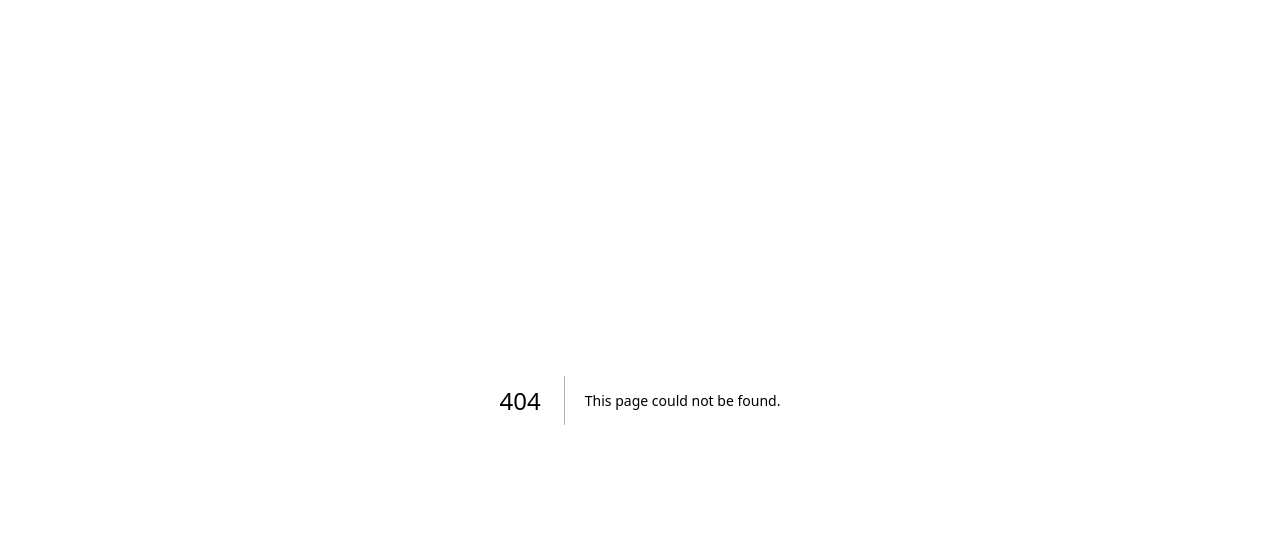
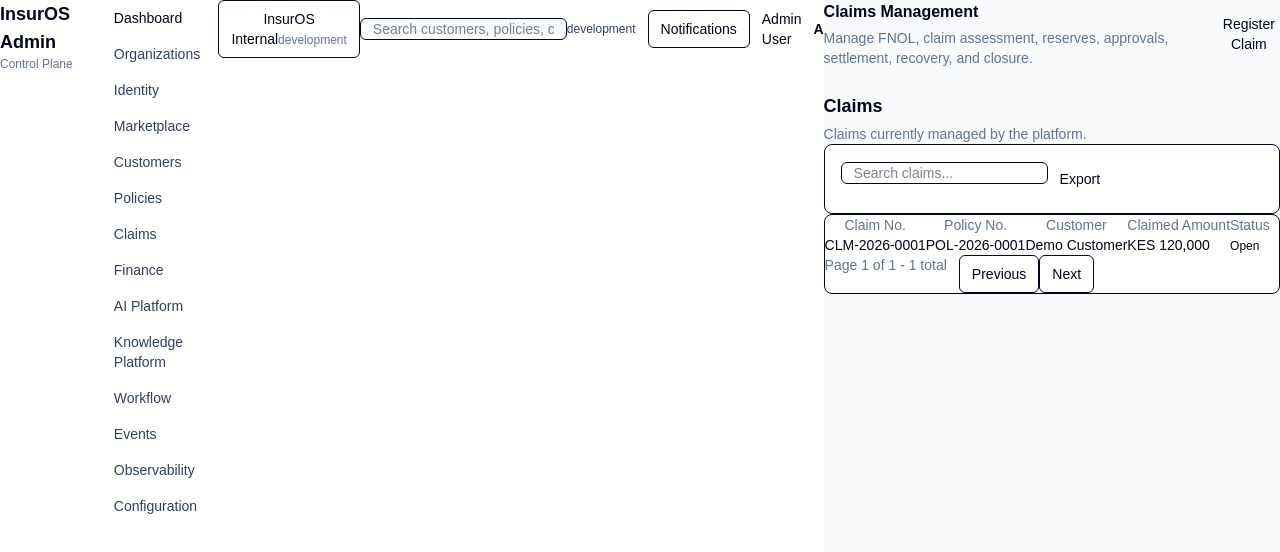
Before and after one commit to Bucrepinfo-lab/InsurOS, a Next.js app in the folder apps/admin/: page /dashboard/claims in a window 1280 px wide. Before the commit this address had no page. Shown: the top 552 px of the page. Built offline with nearby package versions, Linux system fonts and the light colour scheme; no server answers.

Commit message:
feat(claims): add claims list foundation

```diff
--- /dev/null
+++ b/apps/admin/src/app/dashboard/claims/page.tsx
@@ -0,0 +1,59 @@
+import {
+  Badge,
+  Button,
+  DomainEntityList,
+  DomainModulePage,
+  type DataTableColumn
+} from '@insuros/ui';
+
+type ClaimRow = {
+  claimNumber: string;
+  policyNumber: string;
+  customer: string;
+  status: string;
+  amount: string;
+};
+
+const claims: ClaimRow[] = [
+  {
+    claimNumber: 'CLM-2026-0001',
+    policyNumber: 'POL-2026-0001',
+    customer: 'Demo Customer',
+    status: 'Open',
+    amount: 'KES 120,000'
+  }
+];
+
+const columns: DataTableColumn<ClaimRow>[] = [
+  { key: 'claimNumber', header: 'Claim No.' },
+  { key: 'policyNumber', header: 'Policy No.' },
+  { key: 'customer', header: 'Customer' },
+  { key: 'amount', header: 'Claimed Amount' },
+  {
+    key: 'status',
+    header: 'Status',
+    render: (row) => <Badge tone='warning'>{row.status}</Badge>
+  }
+];
+
+export default function ClaimsPage() {
+  return (
+    <DomainModulePage
+      title='Claims Management'
+      description='Manage FNOL, claim assessment, reserves, approvals, settlement, recovery, and closure.'
+      actions={<Button>Register Claim</Button>}
+    >
+      <DomainEntityList
+        title='Claims'
+        description='Claims currently managed by the platform.'
+        searchPlaceholder='Search claims...'
+        columns={columns}
+        data={claims}
+        emptyTitle='No claims'
+        emptyDescription='Register the first claim.'
+        emptyAction={<Button>Register Claim</Button>}
+        actions={<Button variant='secondary'>Export</Button>}
+      />
+    </DomainModulePage>
+  );
+}
```
